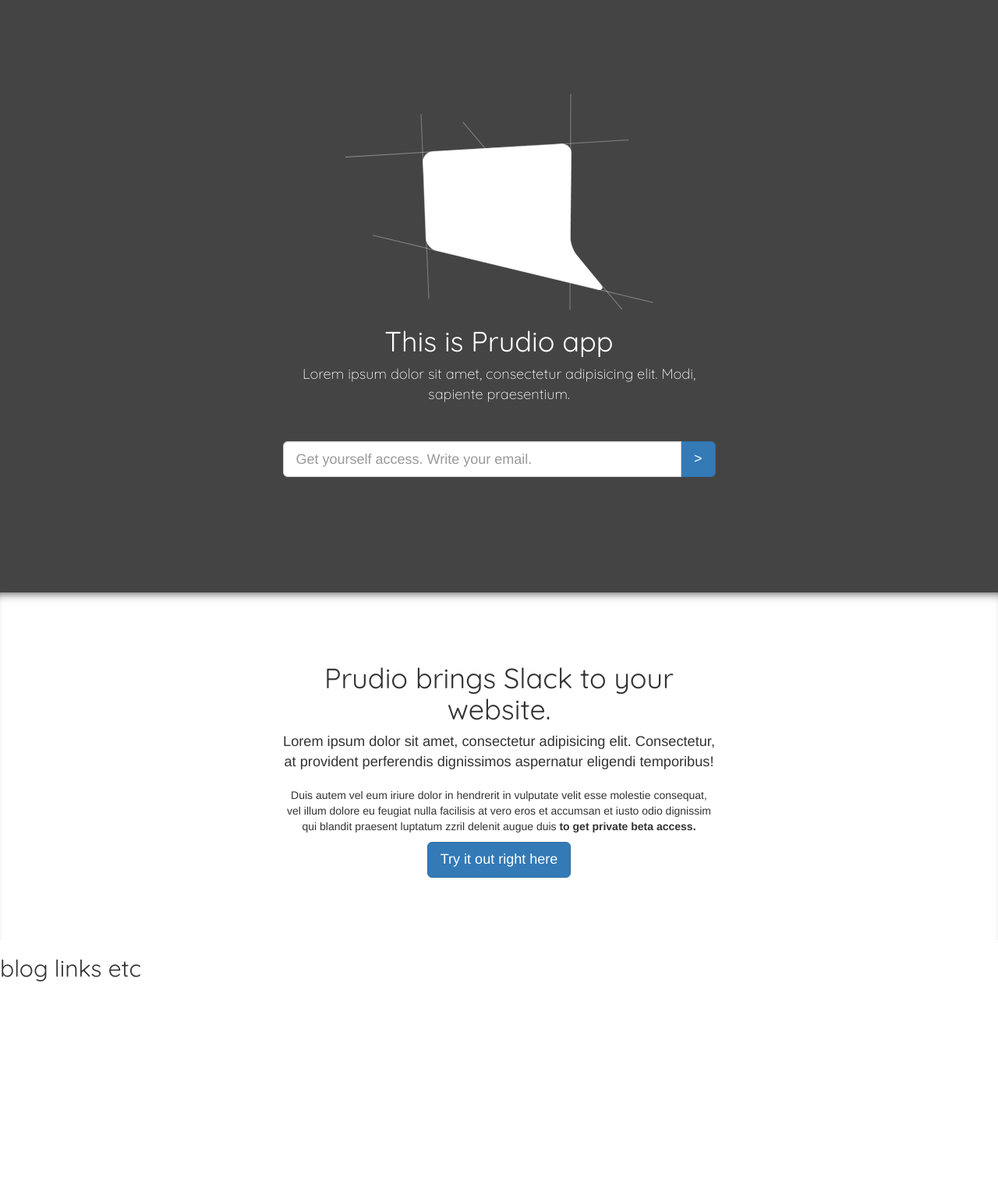
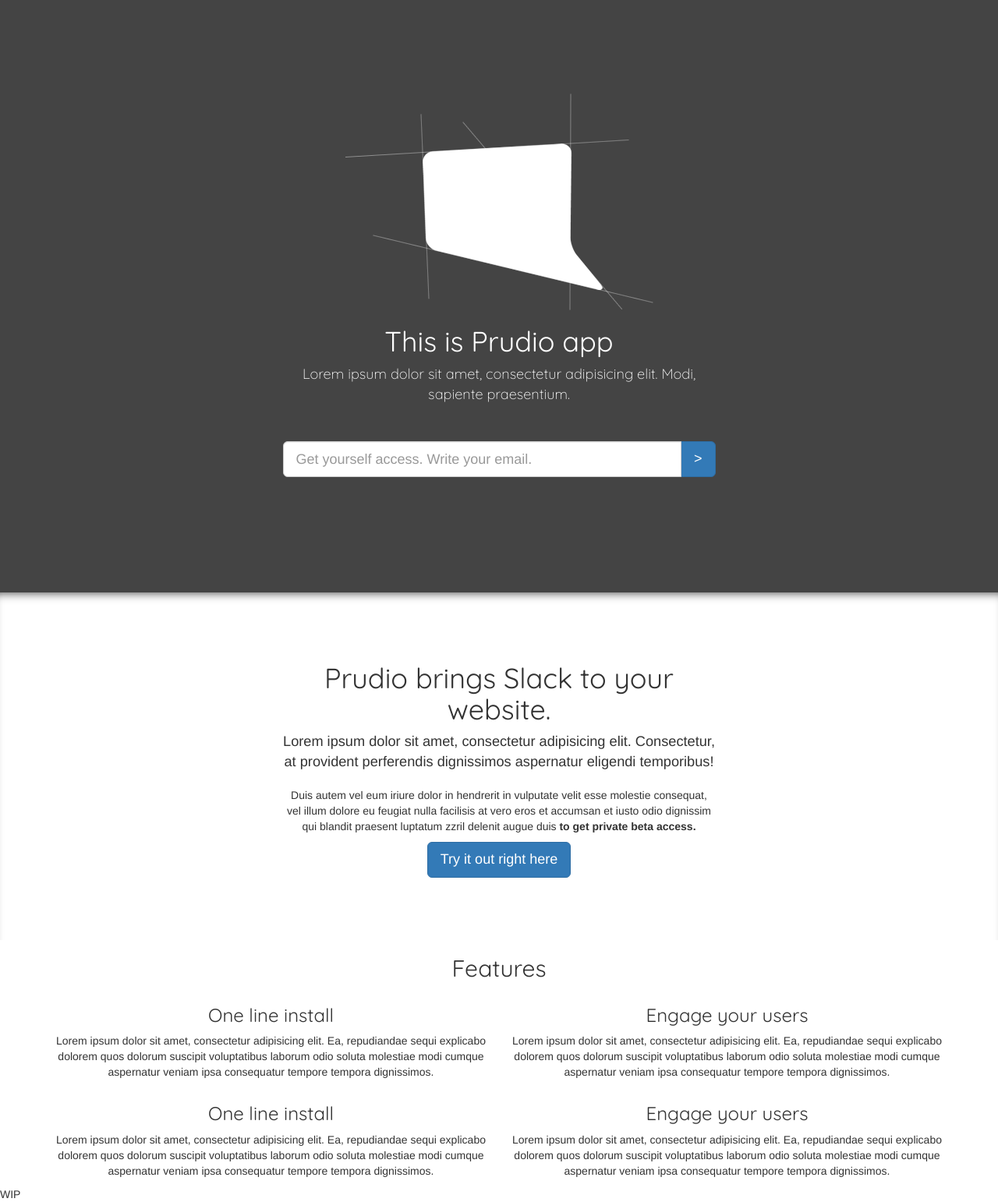
Before and after one commit to PrudioHQ/prudio-landing, a Jekyll site: the page built from index.html, in a window 1280 px wide. Shown: the whole page at 78% size. Built offline with Jekyll 4.4.1, drawn with Linux system fonts in a browser that asks for light colours; before the commit the page ends 1269 px from its top, so only the background shows below that.

Commit message:
Add features

```diff
--- a/_sass/_style.scss
+++ b/_sass/_style.scss
@@ -43,3 +43,7 @@
   }
 
 }
+
+#features {
+  text-align: center;
+}
--- a/index.html
+++ b/index.html
@@ -54,6 +54,36 @@ layout: default
 
 </section>
 
+<section id="features">
+  <div class="container">
+
+    <h2>Features</h2>
+
+    <div class="row">
+      <div class="col-md-6">
+        <h3>One line install</h3>
+        <p>Lorem ipsum dolor sit amet, consectetur adipisicing elit. Ea, repudiandae sequi explicabo dolorem quos dolorum suscipit voluptatibus laborum odio soluta molestiae modi cumque aspernatur veniam ipsa consequatur tempore tempora dignissimos.</p>
+      </div>
+      <div class="col-md-6">
+        <h3>Engage your users</h3>
+        <p>Lorem ipsum dolor sit amet, consectetur adipisicing elit. Ea, repudiandae sequi explicabo dolorem quos dolorum suscipit voluptatibus laborum odio soluta molestiae modi cumque aspernatur veniam ipsa consequatur tempore tempora dignissimos.</p>
+      </div>
+    </div>
+
+    <div class="row">
+      <div class="col-md-6">
+        <h3>One line install</h3>
+        <p>Lorem ipsum dolor sit amet, consectetur adipisicing elit. Ea, repudiandae sequi explicabo dolorem quos dolorum suscipit voluptatibus laborum odio soluta molestiae modi cumque aspernatur veniam ipsa consequatur tempore tempora dignissimos.</p>
+      </div>
+      <div class="col-md-6">
+        <h3>Engage your users</h3>
+        <p>Lorem ipsum dolor sit amet, consectetur adipisicing elit. Ea, repudiandae sequi explicabo dolorem quos dolorum suscipit voluptatibus laborum odio soluta molestiae modi cumque aspernatur veniam ipsa consequatur tempore tempora dignissimos.</p>
+      </div>
+    </div>
+
+  </div>
+</section>
+
 <section id="footer">
-  <h2>blog links etc</h2>
+  WIP
 </section>
```
